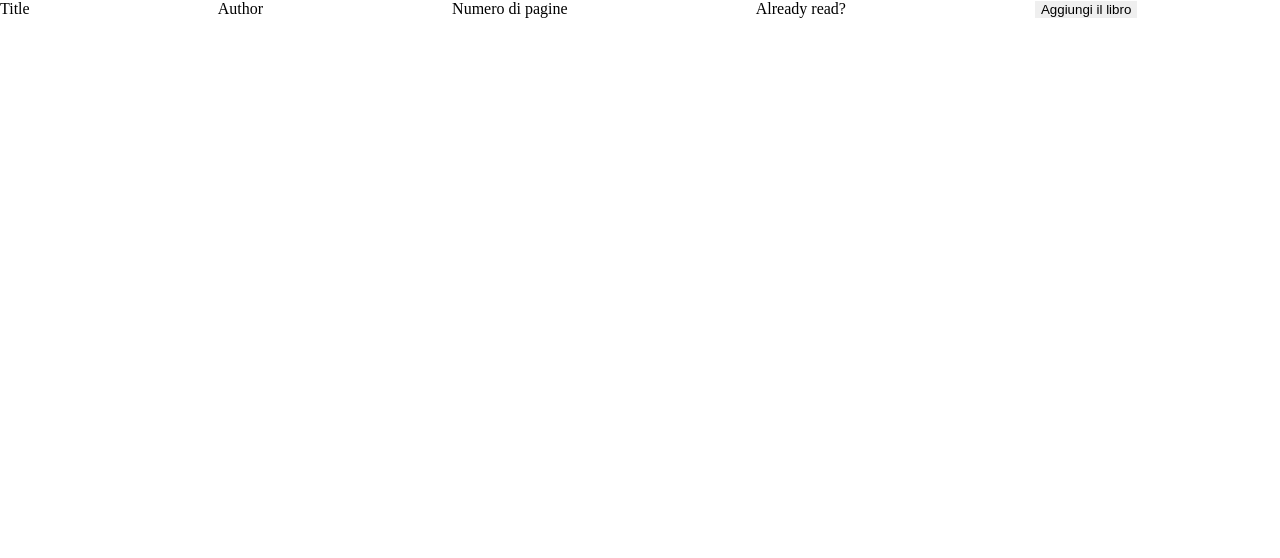
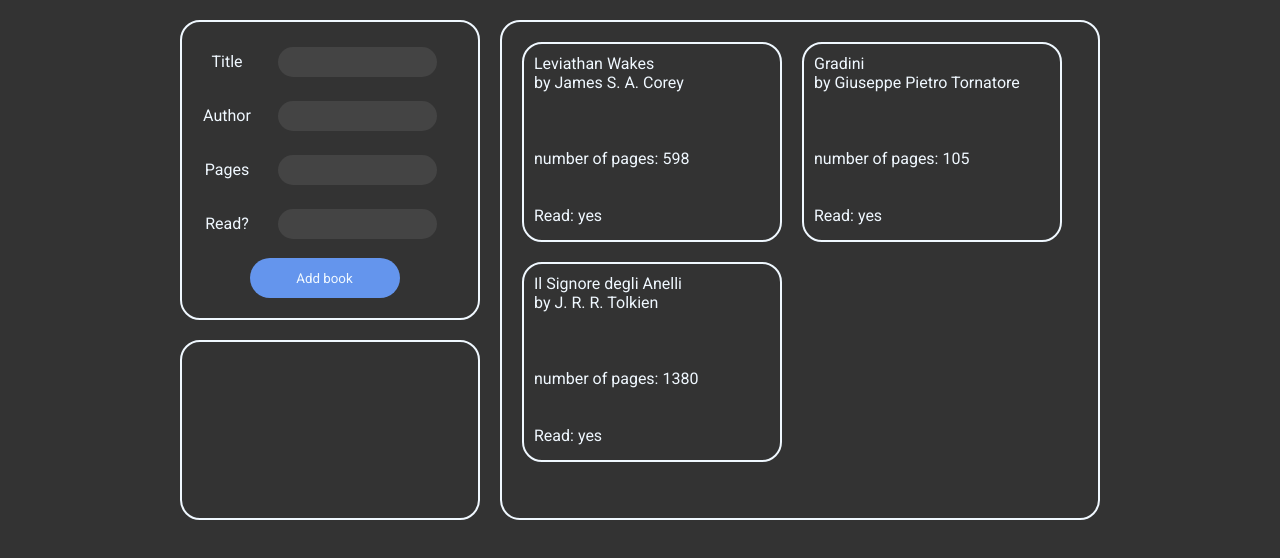
Before and after one commit to RingK27/Library, a plain HTML site: page index.html in a window 1280 px wide. Drawn offline with Linux system fonts and the light colour scheme.

Commit message:
added complete script

```diff
--- a/index.html
+++ b/index.html
@@ -5,18 +5,33 @@
     <meta http-equiv="X-UA-Compatible" content="IE=edge">
     <meta name="viewport" content="width=device-width, initial-scale=1.0">
     <link rel="stylesheet" href="styles.css">
+    <link rel="preconnect" href="https://fonts.googleapis.com">
+    <link rel="preconnect" href="https://fonts.gstatic.com" crossorigin>
+    <link href="https://fonts.googleapis.com/css2?family=Roboto&display=swap" rel="stylesheet">
     <title>Document</title>
 </head>
 <body>
-    <label for="btitle">Title</label>
-    <input type="text" id="btitle" name="btitle">
-    <label for="bauth">Author</label>
-    <input type="text" id="bauth" name="bauth">
-    <label for="bpages">Numero di pagine</label>
-    <input type="number" id="bpages" name="bpages">
-    <label for="bread">Already read?</label>
-    <input type="text" id="bread" name="bread">
-    <button id="addBtn">Aggiungi il libro</button>
+    <main class="wrapper">
+        <section class="sidebar">
+            <div class="book-input contains">
+                <label for="btitle">Title</label>
+                <input class="input" type="text" id="btitle" name="btitle">
+                <label for="bauth">Author</label>
+                <input class="input" type="text" id="bauth" name="bauth">
+                <label for="bpages">Pages</label>
+                <input class="input" type="number" id="bpages" name="bpages">
+                <label for="bread">Read?</label>
+                <input class="input" type="text" id="bread" name="bread">
+                <button id="addBtn">Add book</button>
+            </div>
+            <div class="welcome contains">
+
+            </div>
+        </section>
+        <div class="book-display contains" id="book-cards-container">
+
+        </div>
+    </main>
     <script src="scripts.js"></script>
 </body>
 </html>
--- a/scripts.js
+++ b/scripts.js
@@ -24,7 +24,31 @@ function addBookToLibrary() {
 }
 
 function showBooks() {
+    let container = document.getElementById("book-cards-container");
+    container.innerHTML = "";
     for (let i = 0; i < myLibrary.length; i++) {
-        console.log(myLibrary[i].title + " " + myLibrary[i].author + " " + myLibrary[i].pages + " " + myLibrary[i].isRead);
+
+        const card = document.createElement("div");
+        const firstLine = document.createElement("p");
+        const secondLine = document.createElement("p");
+        const thirdLine = document.createElement("div");
+        card.className = "card contains";
+        card.setAttribute("style", "padding: 10px")
+        firstLine.innerHTML = myLibrary[i].title + "<br> by " + myLibrary[i].author +"<br><br><br><br>";
+        secondLine.innerHTML = "number of pages: " + myLibrary[i].pages + "<br><br><br>";
+        thirdLine.innerText = "Read: " + myLibrary[i].isRead;
+        card.appendChild(firstLine);
+        card.appendChild(secondLine);
+        card.appendChild(thirdLine);
+        container.appendChild(card);
     }
 }
+
+let leviathan = new book("Leviathan Wakes", "James S. A. Corey", 598, "yes");
+let gradini = new book("Gradini", "Giuseppe Pietro Tornatore", 105, "yes");
+let anelli = new book("Il Signore degli Anelli", "J. R. R. Tolkien", 1380, "yes");
+myLibrary.push(leviathan);
+myLibrary.push(gradini);
+myLibrary.push(anelli);
+
+showBooks();
--- a/styles.css
+++ b/styles.css
@@ -2,4 +2,107 @@
     margin: 0px;
     border: 0px;
     box-sizing: border-box;
+    font-family: 'Roboto', sans-serif;
+    background: #333;
+    color: aliceblue;
+    scrollbar-width: thin;
+    scrollbar-color: aliceblue #444;
 }
+*::-webkit-scrollbar {
+    width: 12px;
+}
+
+*::-webkit-scrollbar-thumb {
+    background-color: aliceblue;
+    border-radius: 20px;
+    border: 3px solid #444;
+    border: solid 6px transparent;
+}
+
+input {
+    background-color: #444;
+}
+.wrapper {
+    display: flex;
+    flex-direction: row;
+    justify-content: center;
+    margin: 20px;
+}
+.contains {
+    border: 2px solid aliceblue;
+    background-color: #333;
+
+}
+.book-input{
+    width: 300px;
+    height: 300px;
+    display: grid;
+    grid-template-rows: repeat(5, 1fr);
+    grid-template-columns: 50px 180px;
+    gap: 15px;
+    padding: 20px;
+    line-height: 1fr;
+    justify-items: center;
+    align-items: center;
+    border-radius: 20px;
+    margin-right: 20px;
+}
+    .input{
+        height: 30px;
+        border-radius: 20px;
+
+        padding-left: 5px;
+    }
+.welcome {
+    width: 300px;
+    height: 180px;
+    padding: 20px;
+    justify-items: center;
+    align-items: center;
+    border-radius: 20px;
+    margin-right: 20px;
+    margin-top: 20px;
+}
+.book-display {
+    width: 600px;
+    height: 500px;
+    padding: 20px;
+    line-height: 1fr;
+    justify-items: center;
+    align-items: center;
+    border-radius: 20px;
+    display: grid;
+    grid-template-columns: repeat(2, 260px);
+    grid-auto-rows: 200px;
+    gap: 20px;
+    overflow: auto;
+}
+    .card {
+        width: 260px;
+        height: 200px;
+        border-radius: 20px;
+    }
+#addBtn {
+    height: 40px;
+    width: 150px;
+    background-color: cornflowerblue;
+    border-radius: 20px;
+    line-height: 40px;
+    grid-column: span 2;
+}
+#addBtn:hover {
+    background-color: aliceblue;
+    border: 2px solid cornflowerblue;
+    font-size: 130%;
+    transition: 200ms;
+    line-height: 30px;
+    color: cornflowerblue;
+    cursor: pointer;
+}
+#addBtn:active {
+    transition: 200ms;
+    line-height: 40px;
+    background-color: cornflowerblue;
+    color: aliceblue;
+    font-size: 100%;
+}
```
